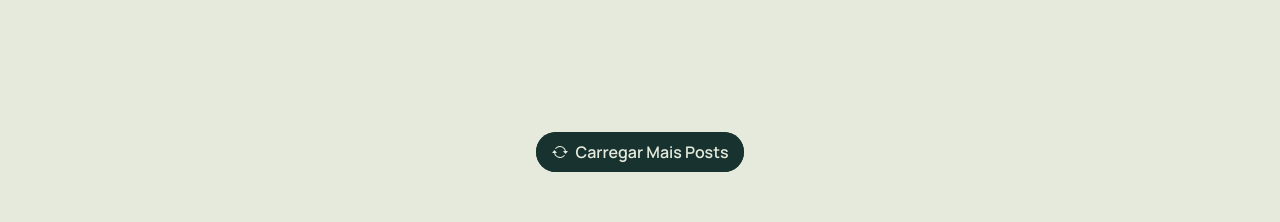
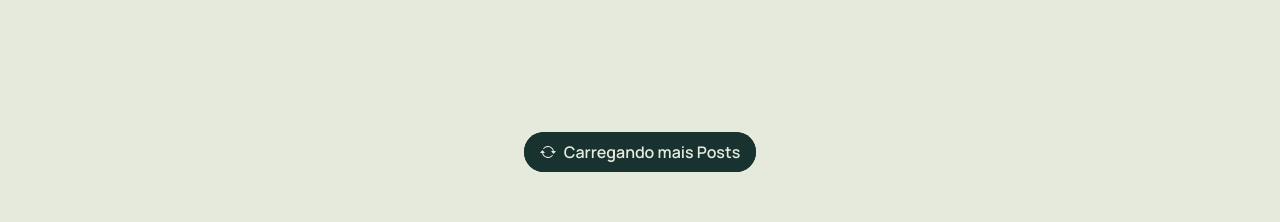
Before and after one commit to luangelsdorf/website-pegada-neutra, a Next.js app: page /blog in a window 1280 px wide. Shown: the part 2720-2942 px from the top of the page. Built offline with nearby package versions, Linux system fonts and the light colour scheme.

Commit message:
Changed button text

```diff
--- a/src/components/blog/PostList/index.js
+++ b/src/components/blog/PostList/index.js
@@ -56,7 +56,7 @@ export default function PostList({ content }) {
         </div>
 
         <div className={styles.more}>
-          <Button btnElement className="dark small" LeftIcon={Repeat}>Carregar Mais Posts</Button>
+          <Button btnElement className="dark small" LeftIcon={Repeat}>Carregando mais Posts</Button>
         </div>
       </div>
     </section>
```
